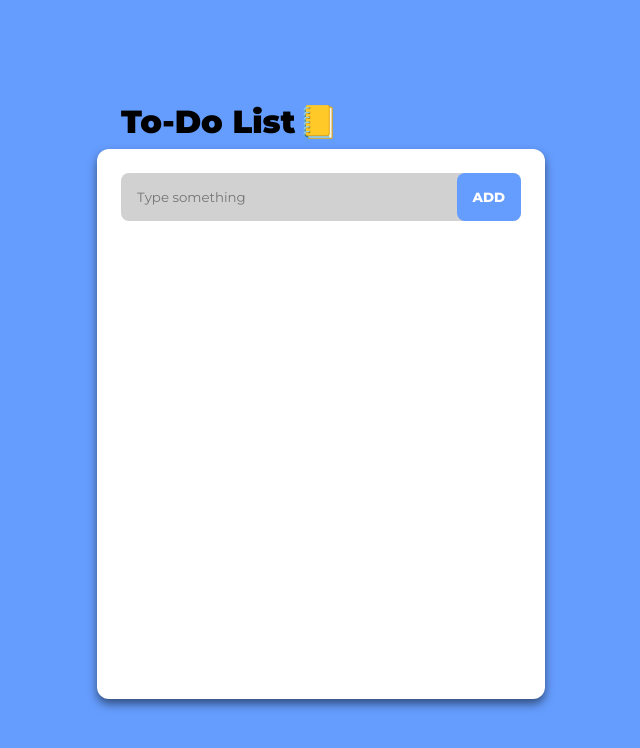
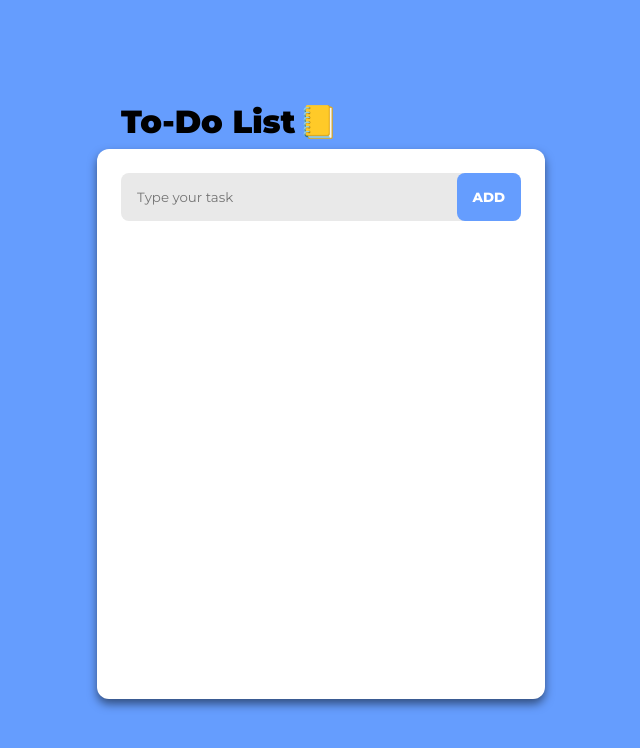
Before and after one commit to Sugeex/todo-list-react, a React (Vite) app: page / in a window 1280 px wide. Shown: the top 748 px of the page, without its empty margins (319-959 px from the left). Built offline with nearby package versions, Linux system fonts and the light colour scheme.

Commit message:
feat: added localstorage and red form

```diff
--- a/src/App.css
+++ b/src/App.css
@@ -28,7 +28,7 @@
 .titleTodo>h1{
     font-weight: 900;
 }
-.titleTodo>span{
+.titleTodo>h1,span{
     font-size: 2rem;
 }
 
@@ -45,7 +45,7 @@
 }
 
 .formTodo{
-    background-color: #d1d1d1;
+    background-color: #e9e9e9;
     display: flex;
     justify-content: space-between;
     border-radius: 0.5rem;
@@ -59,6 +59,11 @@
     outline: none;
     width: 90%;
 }
+.red{
+    border: 1px solid red;
+    border-radius: 0.5rem;
+}
+
 .btnTodo{
     background-color: #659dfe;
     border: none;
--- a/src/components/TodoForm.jsx
+++ b/src/components/TodoForm.jsx
@@ -1,15 +1,21 @@
 import { useState, useRef, useEffect } from "react";
 import TodoItem from "./TodoItem";
 
-export default function TodoForm(){
+export default function TodoForm() {
   const inputV = useRef();
-    const [showList, setShowList] = useState([]);
+  const [showList, setShowList] = useState(
+    localStorage.getItem("listItem")
+      ? JSON.parse(localStorage.getItem("listItem"))
+      : []
+  );
 
-    function handleClick(){
+  const [formClass, setFormClass] = useState("inputTodo");
+
+  function handleClick() {
     const inputText = inputV.current.value.trim();
-        console.log(inputText);
 
     if (inputText === "") {
+      setFormClass("inputTodo red");
       return null;
     }
 
@@ -20,7 +26,8 @@ export default function TodoForm(){
     };
     setShowList((prev) => [...prev, newTodoList]);
     inputV.current.value = "";
-    };
+    setFormClass("inputTodo");
+  }
   function deleteItem(id) {
     setShowList((prevItem) => {
       return prevItem.filter((list) => list.id !== id);
@@ -38,14 +45,18 @@ export default function TodoForm(){
     });
   }
 
+  useEffect(() => {
+    localStorage.setItem("listItem", JSON.stringify(showList));
+  }, [showList]);
+
   return (
     <>
       <form className="formTodo">
         <input
-            className="inputTodo"
+          className={formClass}
           ref={inputV}
           type="text"
-            placeholder="Type something"
+          placeholder="Type your task"
         />
         <button className="btnTodo" type="button" onClick={handleClick}>
           ADD
```
Lines whose indentation alone changed are shown as unchanged.
